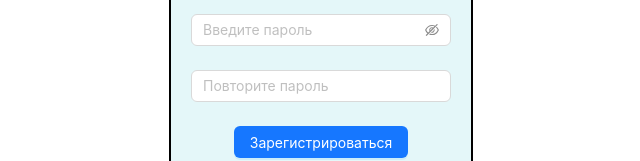
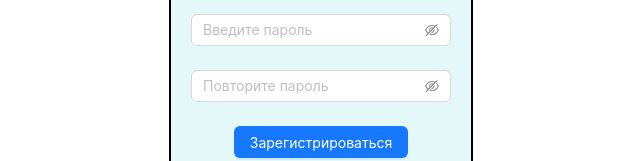
Before and after one commit to igordrozd/test, a React (Create React App) app in the folder client/: page /register in a window 1280 px wide. Shown: the part 295-456 px from the top of the page, without its empty margins (319-959 px from the left). Built offline with nearby package versions, Linux system fonts and the light colour scheme.

Commit message:
Пример fetch запроса

```diff
--- a/client/src/App.js
+++ b/client/src/App.js
@@ -1,9 +1,8 @@
 import './App.css';
-import { Login } from './pages';
+import { Login, Register } from './pages';
 import { BrowserRouter, Route, Routes, Link } from "react-router-dom";
 import { Button } from 'antd';
 import styles from './pages/Login/Login.module.css';
-import { Register } from './pages/Register';
 
 function App() {
   return (
--- a/client/src/pages/Login/index.js
+++ b/client/src/pages/Login/index.js
@@ -5,7 +5,7 @@ import { Link } from "react-router-dom";
 
 
 export const Login = () => {
-    const onFinish = (values) => {
+    const onFinish = async (values) => {
         console.log('Success:', values);
       };
     return(
--- a/client/src/pages/Register/index.js
+++ b/client/src/pages/Register/index.js
@@ -5,6 +5,19 @@ import { Link } from "react-router-dom";
 
 
 export const Register = () => {
+    const onSubmit = async (values) => {
+        // вот это нужно чтобы сделать запрос. И ничего больше
+        const response = await fetch(`http://localhost:8000/api/users`, {
+            method: 'POST',
+            headers: {
+                'Content-type': 'application/json'
+            },
+            body: JSON.stringify(values)
+        });
+        const json = await response.json();
+        // -----------------
+        console.log(json);
+    }
     return(
         <div className='border'>
         <h2>
@@ -14,9 +27,10 @@ export const Register = () => {
             <Form
                 name="basic"
                 autoComplete="off"
+                onFinish={onSubmit}
             >
                 <Form.Item
-                    name="username"
+                    name="name"
                     rules={[{ required: true, message: 'Please input your username!' }]}
                 >
                     <Input placeholder='Введите логин'/>
@@ -30,10 +44,9 @@ export const Register = () => {
                 </Form.Item>
 
                 <Form.Item
-                    name="password"
                     rules={[{ required: true, message: 'Please repeat your password!' }]}
                 >
-                    <Input placeholder='Повторите пароль'/>
+                    <Input.Password placeholder='Повторите пароль'/>
                 </Form.Item>
 
                 <Button type="primary" htmlType="submit" className={styles.submit}>
--- a/client/src/pages/index.js
+++ b/client/src/pages/index.js
@@ -1 +1,2 @@
 export * from './Login';
+export * from './Register';
--- a/package.json
+++ b/package.json
@@ -1,6 +1,7 @@
 {
   "dependencies": {
     "bcryptjs": "^2.4.3",
+    "cors": "^2.8.5",
     "express": "^4.18.2",
     "jshashes": "^1.0.8",
     "jsonwebtoken": "^8.5.1",
```
Also changed, not shown: 2 other files (tests, documents, lock files or other folders).
